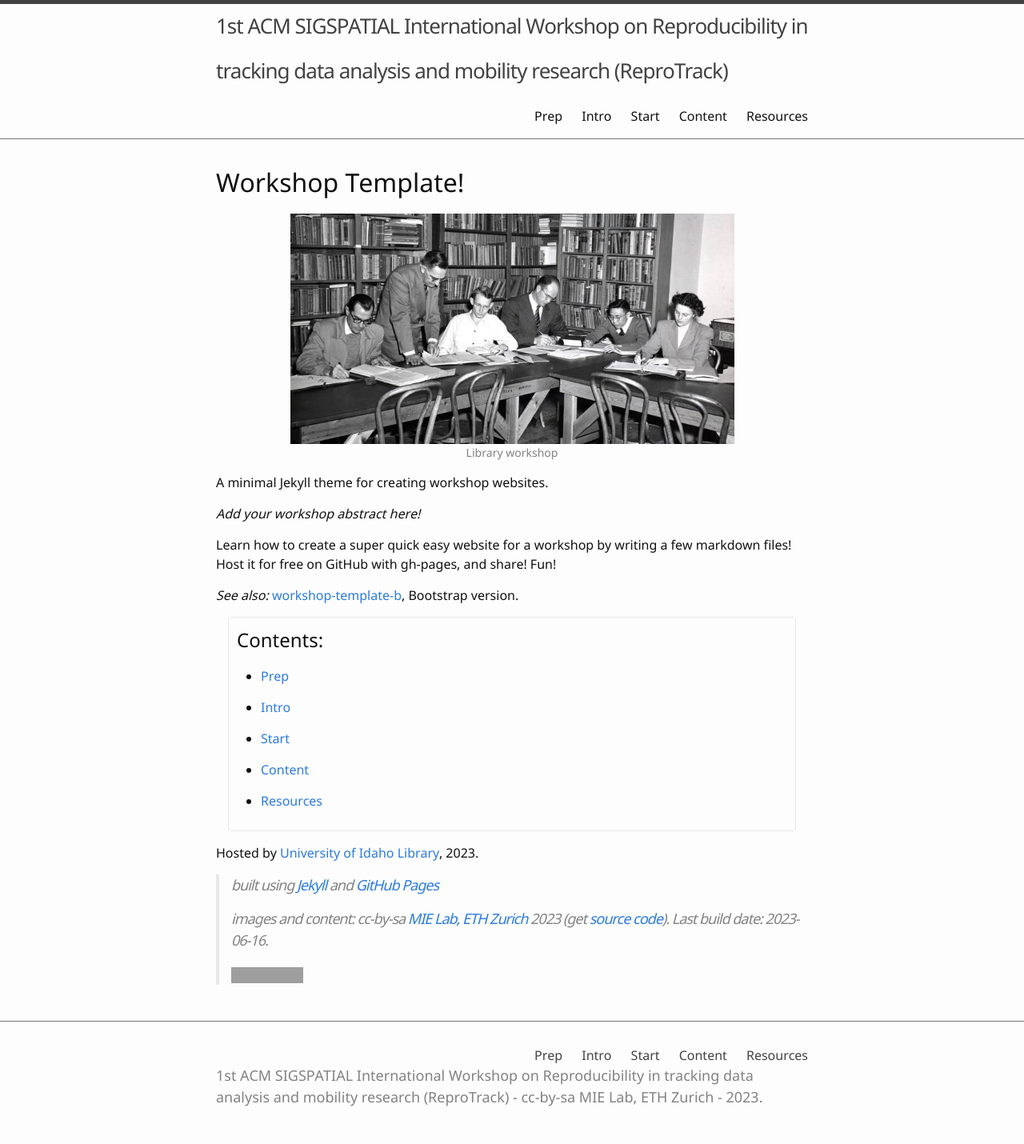
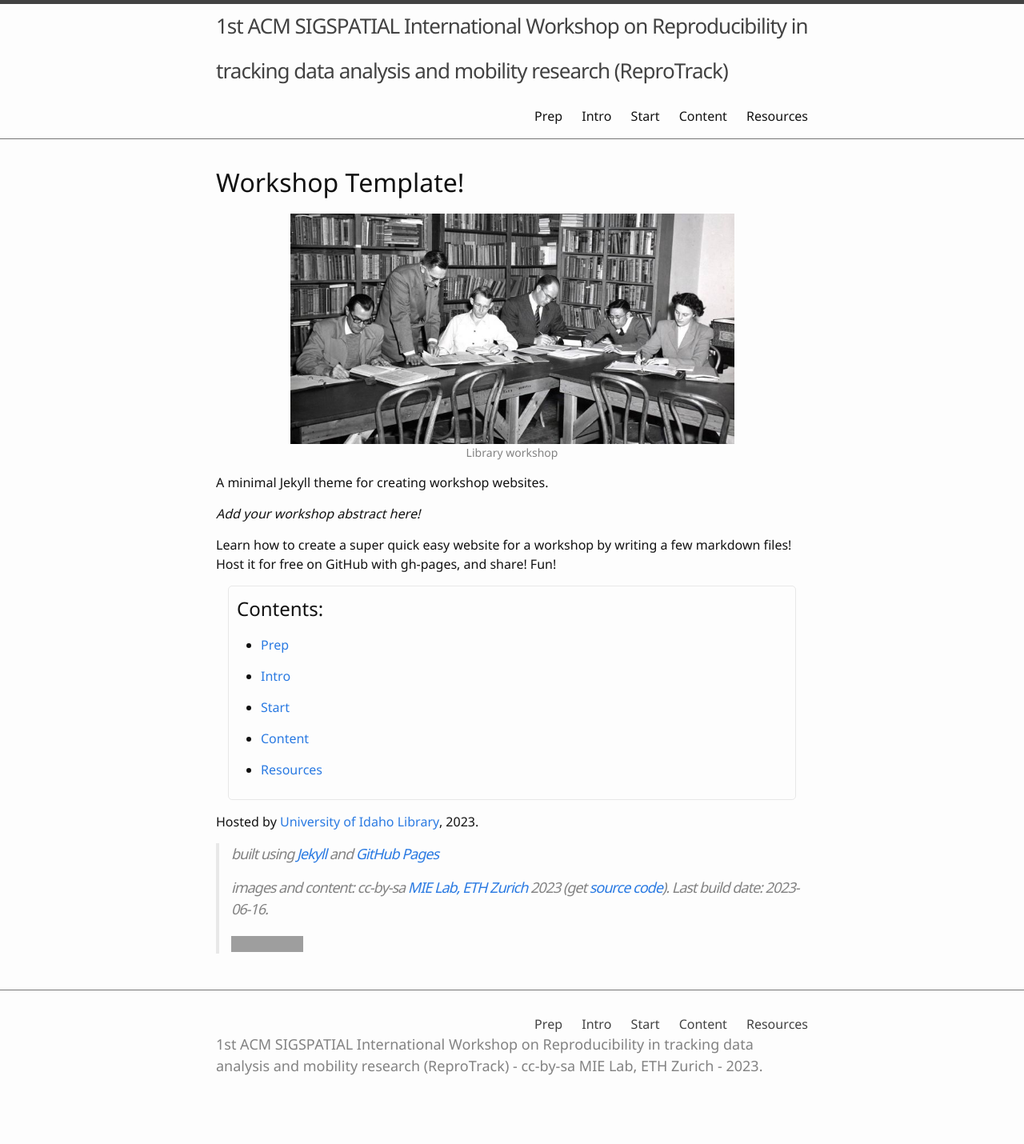
Before and after one commit to mie-lab/reprotrack, a Jekyll site: the page built from index.md, in a window 1280 px wide. Shown: the whole page at 80% size. Built offline with Jekyll 4.4.1, drawn with Linux system fonts in a browser that asks for light colours; after the commit the page ends 1391 px from its top, so only the background shows below that; grey boxes are pictures that could not be loaded.

```diff
--- a/_config.yml
+++ b/_config.yml
@@ -27,7 +27,7 @@ repo: "https://github.com/mie-lab/demo-website"
 url: https://mie-lab.github.io
 # add subsection of the domain,
 # on gh-pages this is a / followed by the name of the repository
-baseurl: /workshop-template
+baseurl: /demo-website
 
 # add google analytics if desired (optional)
 # if blank, it will be ignored
--- a/index.md
+++ b/index.md
@@ -13,8 +13,6 @@ A minimal Jekyll theme for creating workshop websites.
 Learn how to create a super quick easy website for a workshop by writing a few markdown files!
 Host it for free on GitHub with gh-pages, and share!
 Fun!
-
-*See also:* [workshop-template-b](https://evanwill.github.io/workshop-template-b/), Bootstrap version.
 
 <div class="toc" markdown="1">
 ## Contents:
```
